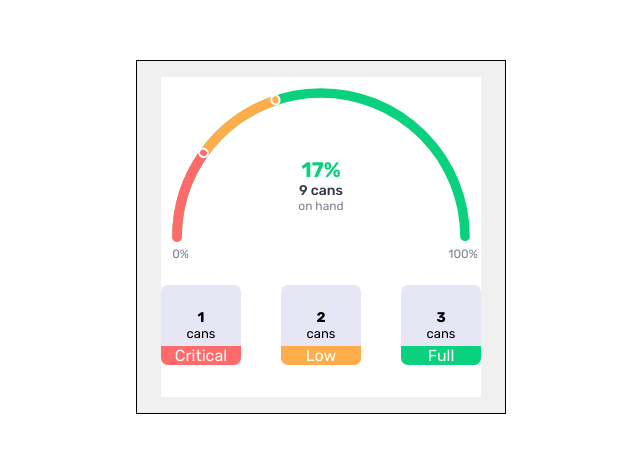
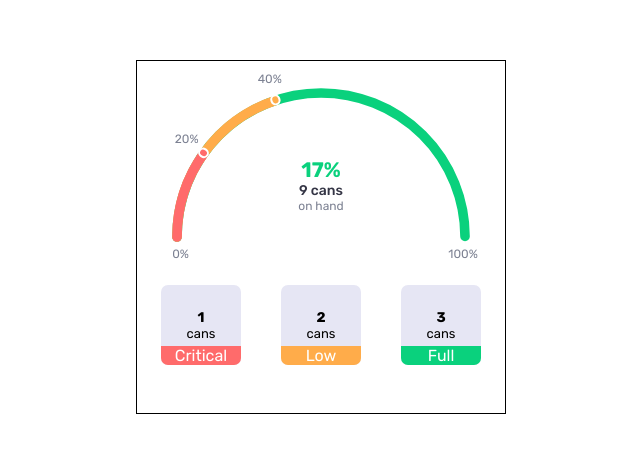
Before and after one commit to juliangomezimaginer/arc-chart, an Angular app: page / in a window 1280 px wide. Shown: the part 171-624 px from the top of the page, without its empty margins (319-959 px from the left). Built offline with nearby package versions, Linux system fonts and the light colour scheme.

Commit message:
Set dot texts

```diff
--- a/src/app/components/arc/arc.component.html
+++ b/src/app/components/arc/arc.component.html
@@ -2,6 +2,12 @@
   <div class="chart">
     <div class="percentage">
       <div class="dot dot-1"></div>
+      <div class="dot-text dot-text-1">
+        <span><span>40%</span></span>
+      </div>
+      <div class="dot-text dot-text-2">
+        <span><span>20%</span></span>
+      </div>
       <div class="dot dot-2"></div>
       <svg>
         <circle></circle>
--- a/src/app/components/arc/arc.component.scss
+++ b/src/app/components/arc/arc.component.scss
@@ -23,7 +23,6 @@ $dot-init-y: 48%;
   display: flex;
   justify-content: center;
   align-items: center;
-  background-color: rgb(240, 240, 240);
   overflow: hidden;
   padding: 1rem 1.5rem;
 }
@@ -32,6 +31,39 @@ $dot-init-y: 48%;
   position: relative;
   width: 100%;
   height: 100%;
+}
+
+.dot-text {
+  position: absolute;
+  background-color: transparent;
+  width: 100%;
+  height: 100%;
+  inset: 0;
+  z-index: 1;
+  font-size: 12px;
+  color: #7c8192;
+  & > span {
+    position: absolute;
+    left: calc(#{$dot-init-x} - 9%);
+    bottom: calc(#{$dot-init-y} + 13px);
+    span {
+      position: absolute;
+    }
+  }
+}
+
+.dot-text-1 {
+  transform: rotate(calc(180deg * #{$dot-value-1}/ 100));
+  span span {
+    transform: rotate(calc(-1 * 180deg * #{$dot-value-1}/ 100));
+  }
+}
+
+.dot-text-2 {
+  transform: rotate(calc(180deg * #{$dot-value-2}/ 100));
+  span span {
+    transform: rotate(calc(-1 * 180deg * #{$dot-value-2}/ 100));
+  }
 }
 
 .dot {
```
